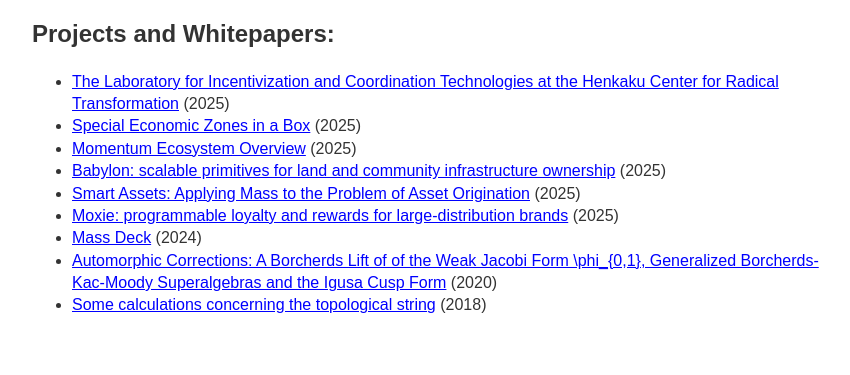
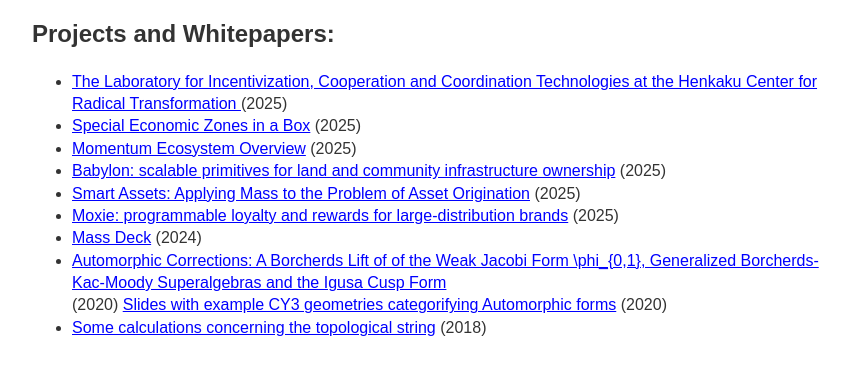
Before and after one commit to raeez/raeez.github.io, a plain HTML site: page index.html in a window 1280 px wide. Shown: the part 315-690 px from the top of the page, without its empty margins (208-1058 px from the left). Drawn offline with Linux system fonts and the light colour scheme.

Commit message:
minor project list tweaks

```diff
--- a/index.html
+++ b/index.html
@@ -41,14 +41,15 @@
 
     <h2>Projects and Whitepapers:</h2>
     <ul>
-        <li><a href="https://docs.google.com/document/d/1eGnq8WpcdjS5TbD4U87v4HaN5YBgSwjKvXwerrXMIFY/edit?usp=sharing">The Laboratory for Incentivization and Coordination Technologies at the Henkaku Center for Radical Transformation</a> (2025)</li>
+        <li><a href="https://docs.google.com/document/d/1eGnq8WpcdjS5TbD4U87v4HaN5YBgSwjKvXwerrXMIFY/edit?usp=sharing">The Laboratory for Incentivization, Cooperation and Coordination Technologies at the Henkaku Center for Radical Transformation
+</a> (2025)</li>
         <li><a href="https://docs.google.com/document/d/1oTfyWyjEgBjWSw30W4BLQa029pMGJ7ciFDUzn4fUjj4/edit?usp=sharing">Special Economic Zones in a Box</a> (2025)</li>
         <li><a href="https://docs.google.com/document/d/1mHGFAXGUP0VY90l8zW8djmEiMTRIPfgLz0a6NnqD7hY/edit?usp=sharing">Momentum Ecosystem Overview</a> (2025)</li>
 	<li><a href="https://docs.google.com/document/d/12TriV64rqMidmlzEXU5HdvbhpX_Fu4bNq5UUo7-125I/edit?usp=sharing">Babylon: scalable primitives for land and community infrastructure ownership</a> (2025)</li>
         <li><a href="https://docs.google.com/document/d/1RW1DNRaVieee3NvW4BUf1m6pYGr0jcPo9HHlnZdrLqM/edit?usp=sharing">Smart Assets: Applying Mass to the Problem of Asset Origination</a> (2025)</li>
 	<li><a href="https://docs.google.com/document/d/1c5iKhtAs03-KnmoRyF45xjePOszGIeMRUe642dpWTEQ/edit?usp=sharing">Moxie: programmable loyalty and rewards for large-distribution brands</a> (2025)</li>
         <li><a href="https://docsend.com/view/wtbr7cfyfhckanht">Mass Deck</a> (2024)</li>
-	<li><a href="https://github.com/raeez/igusa-cusp-form/blob/master/raeez.lorgat.automorphic-corrections.pdf">Automorphic Corrections: A Borcherds Lift of of the Weak Jacobi Form \phi_{0,1}, Generalized Borcherds-Kac-Moody Superalgebras and the Igusa Cusp Form</a> (2020)</li>
+	<li><a href="https://github.com/raeez/igusa-cusp-form/blob/master/raeez.lorgat.automorphic-corrections.pdf">Automorphic Corrections: A Borcherds Lift of of the Weak Jacobi Form \phi_{0,1}, Generalized Borcherds-Kac-Moody Superalgebras and the Igusa Cusp Form</a><br/> (2020) <a href="https://github.com/raeez/igusa-cusp-form/blob/master/raeez.lorgat.automorphic-corrections-presentation.pdf">Slides with example CY3 geometries categorifying Automorphic forms</a> (2020)</li>
 	<li><a href="https://github.com/raeez/topological-strings/blob/master/out/main.pdf">Some calculations concerning the topological string</a> (2018)</li>
     </ul>
 
```
